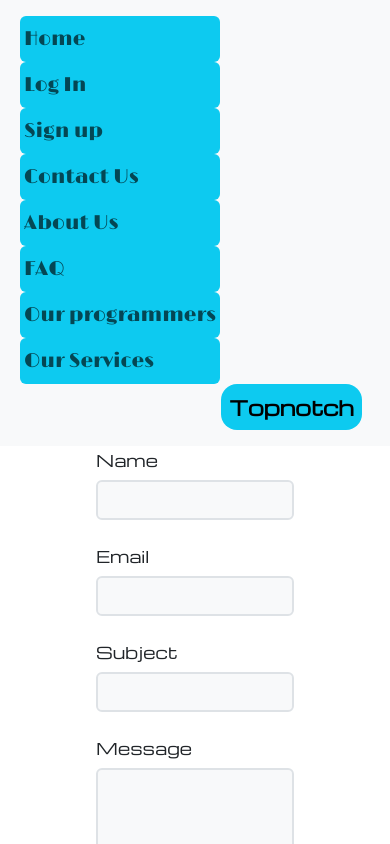
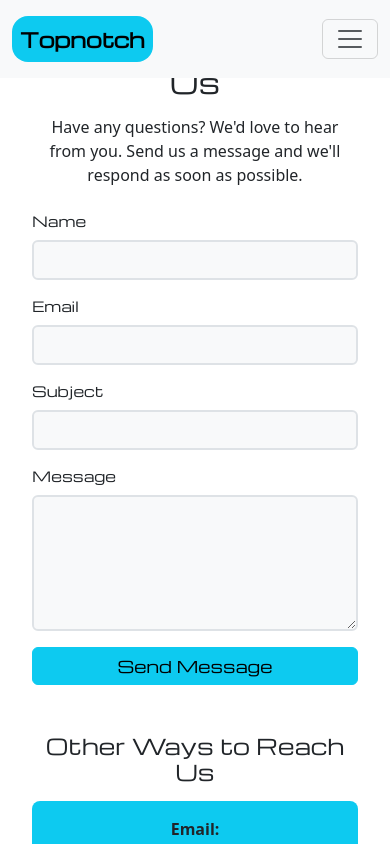
Before and after one commit to armin5872/topnotch, a Next.js app: page /topnotch-proto/contact-us in a window 390 px wide. Shown: the top 844 px of the page. Built offline with nearby package versions, Linux system fonts and the light colour scheme.

Commit message:
make project responsive

```diff
--- a/src/app/globals.css
+++ b/src/app/globals.css
@@ -20,6 +20,60 @@
 
 .image {
   object-fit: cover;
+}
+
+/* Mobile-first responsive adjustments */
+@media (max-width: 576px) {
+  body {
+    font-size: 14px;
+  }
+
+  .navbar {
+    padding: 0.5rem 0 !important;
+  }
+
+  .nav-item {
+    margin: 0.25rem !important;
+    padding: 0.25rem !important;
+  }
+
+  .navbar-collapse {
+    padding-top: 0.5rem;
+  }
+
+  h1 {
+    font-size: 1.75rem !important;
+  }
+
+  h2 {
+    font-size: 1.35rem !important;
+  }
+
+  h3 {
+    font-size: 1.15rem !important;
+  }
+}
+
+/* Tablet adjustments */
+@media (min-width: 577px) and (max-width: 991px) {
+  body {
+    font-size: 15px;
+  }
+
+  h1 {
+    font-size: 2rem !important;
+  }
+
+  h2 {
+    font-size: 1.5rem !important;
+  }
+}
+
+/* Landscape mobile fix */
+@media (max-height: 500px) and (orientation: landscape) {
+  body {
+    padding-top: 3rem;
+  }
 }
 
 /*
--- a/src/app/layout.tsx
+++ b/src/app/layout.tsx
@@ -18,6 +18,12 @@ export default function RootLayout({
   return (
     <SmoothScroll>
       <html lang='en'>
+        <head>
+          <meta
+            name='viewport'
+            content='width=device-width, initial-scale=1.0'
+          />
+        </head>
         <body>
           <Navbar />
           {children}
--- a/src/app/topnotch-proto/Navbar.tsx
+++ b/src/app/topnotch-proto/Navbar.tsx
@@ -3,6 +3,7 @@
 
 import { css } from '@emotion/react'
 import Link from 'next/link'
+import { useState } from 'react'
 
 const navbarBtn = css`
   transition-duration: 0.4s;
@@ -17,14 +18,40 @@ const navbarBrand = css`
     background-color: skyblue !important;
   }
 `
+
 export default function Navbar() {
+  const [isOpen, setIsOpen] = useState(false)
+
   return (
     <nav className='navbar navbar-light navbar-expand-lg fixed-top bg-light'>
       <div className='container-fluid my-2 limelight-regular'>
-        <ul className='navbar-nav'>
+        <a
+          css={navbarBrand}
+          className='navbar-brand michroma-regular p-2 fw-bold bg-info rounded-4'
+          href='#'
+        >
+          Topnotch
+        </a>
+
+        <button
+          className='navbar-toggler'
+          type='button'
+          onClick={() => setIsOpen(!isOpen)}
+          aria-controls='navbarNav'
+          aria-expanded={isOpen}
+          aria-label='Toggle navigation'
+        >
+          <span className='navbar-toggler-icon'></span>
+        </button>
+
+        <div
+          className={`collapse navbar-collapse ${isOpen ? 'show' : ''}`}
+          id='navbarNav'
+        >
+          <ul className='navbar-nav ms-auto'>
             <li
               css={navbarBtn}
-            className='nav-item px-1 fs-5 rounded-2 mx-2 bg-info'
+              className='nav-item px-1 fs-6 rounded-2 mx-2 bg-info'
             >
               <Link className='nav-link' href='#'>
                 Home
@@ -32,7 +59,7 @@ export default function Navbar() {
             </li>
             <li
               css={navbarBtn}
-            className='nav-item px-1 fs-5 rounded-2 mx-2 bg-info'
+              className='nav-item px-1 fs-6 rounded-2 mx-2 bg-info'
             >
               <Link className='nav-link' href='/topnotch-proto/log-in'>
                 Log In
@@ -40,7 +67,7 @@ export default function Navbar() {
             </li>
             <li
               css={navbarBtn}
-            className='nav-item px-1 fs-5 rounded-2 mx-2 bg-info'
+              className='nav-item px-1 fs-6 rounded-2 mx-2 bg-info'
             >
               <Link className='nav-link' href='/topnotch-proto/sign-up'>
                 Sign up
@@ -48,7 +75,7 @@ export default function Navbar() {
             </li>
             <li
               css={navbarBtn}
-            className='nav-item px-1 fs-5 rounded-2 mx-2 bg-info'
+              className='nav-item px-1 fs-6 rounded-2 mx-2 bg-info'
             >
               <Link className='nav-link' href='/topnotch-proto/contact-us'>
                 Contact Us
@@ -56,7 +83,7 @@ export default function Navbar() {
             </li>
             <li
               css={navbarBtn}
-            className='nav-item px-1 fs-5 rounded-2 mx-2 bg-info'
+              className='nav-item px-1 fs-6 rounded-2 mx-2 bg-info'
             >
               <Link className='nav-link' href='/topnotch-proto/about-us'>
                 About Us
@@ -64,7 +91,7 @@ export default function Navbar() {
             </li>
             <li
               css={navbarBtn}
-            className='nav-item px-1 fs-5 rounded-2 mx-2 bg-info'
+              className='nav-item px-1 fs-6 rounded-2 mx-2 bg-info'
             >
               <Link className='nav-link' href='/topnotch-proto/faq'>
                 FAQ
@@ -72,7 +99,7 @@ export default function Navbar() {
             </li>
             <li
               css={navbarBtn}
-            className='nav-item px-1 fs-5 rounded-2 mx-2 bg-info'
+              className='nav-item px-1 fs-6 rounded-2 mx-2 bg-info'
             >
               <Link className='nav-link' href='/topnotch-proto/programmers'>
                 Our programmers
@@ -80,20 +107,14 @@ export default function Navbar() {
             </li>
             <li
               css={navbarBtn}
-            className='nav-item px-1 fs-5 rounded-2 mx-2 bg-info'
+              className='nav-item px-1 fs-6 rounded-2 mx-2 bg-info'
             >
               <Link className='nav-link' href='#'>
                 Our Services
               </Link>
             </li>
           </ul>
-        <a
-          css={navbarBrand}
-          className='navbar-brand michroma-regular p-2 fw-bold bg-info ms-auto rounded-4'
-          href='#'
-        >
-          Topnotch
-        </a>
+        </div>
       </div>
     </nav>
   )
--- a/src/app/topnotch-proto/contact-us/page.tsx
+++ b/src/app/topnotch-proto/contact-us/page.tsx
@@ -44,7 +44,9 @@ export default function ContactUs() {
   })
   const [submitted, setSubmitted] = useState(false)
 
-  const handleChange = (e) => {
+  const handleChange = (
+    e: React.ChangeEvent<HTMLInputElement | HTMLTextAreaElement>,
+  ) => {
     const { name, value } = e.target
     setFormData((prev) => ({
       ...prev,
@@ -52,10 +54,10 @@ export default function ContactUs() {
     }))
   }
 
-  const handleSubmit = async (e) => {
+  const handleSubmit = async (e: React.FormEvent<HTMLFormElement>) => {
     e.preventDefault()
+
     try {
-      // Replace with your actual API endpoint
       const response = await fetch('/api/contact', {
         method: 'POST',
         headers: { 'Content-Type': 'application/json' },
@@ -74,20 +76,20 @@ export default function ContactUs() {
 
   return (
     <motion.div
-      className='contact-container p-5 m-5'
+      className='contact-container p-3 p-sm-4 p-lg-5 m-3 m-sm-4 m-lg-5'
       variants={containerVariants}
       initial='hidden'
       animate='visible'
     >
       <motion.h1
-        className='michroma-regular text-dark fs-1 mb-4 text-center'
+        className='michroma-regular text-dark fs-1 fs-sm-2 mb-3 mb-sm-4 text-center'
         variants={itemVariants}
       >
         Get In Touch With Us
       </motion.h1>
 
       <motion.p
-        className='text-center text-dark mb-5 fs-5'
+        className='text-center text-dark mb-4 mb-sm-5 fs-6 fs-sm-5'
         variants={itemVariants}
       >
         Have any questions? We&apos;d love to hear from you. Send us a message
@@ -98,9 +100,9 @@ export default function ContactUs() {
         className='row justify-content-center'
         variants={itemVariants}
       >
-        <div className='col-lg-6 col-md-8 col-sm-10'>
+        <div className='col-12 col-sm-10 col-md-8 col-lg-6'>
           <form onSubmit={handleSubmit}>
-            <motion.div className='mb-4' variants={itemVariants}>
+            <motion.div className='mb-3 mb-sm-4' variants={itemVariants}>
               <label htmlFor='name' className='form-label michroma-regular'>
                 Name
               </label>
@@ -116,7 +118,7 @@ export default function ContactUs() {
               />
             </motion.div>
 
-            <motion.div className='mb-4' variants={itemVariants}>
+            <motion.div className='mb-3 mb-sm-4' variants={itemVariants}>
               <label htmlFor='email' className='form-label michroma-regular'>
                 Email
               </label>
@@ -132,7 +134,7 @@ export default function ContactUs() {
               />
             </motion.div>
 
-            <motion.div className='mb-4' variants={itemVariants}>
+            <motion.div className='mb-3 mb-sm-4' variants={itemVariants}>
               <label htmlFor='subject' className='form-label michroma-regular'>
                 Subject
               </label>
@@ -148,7 +150,7 @@ export default function ContactUs() {
               />
             </motion.div>
 
-            <motion.div className='mb-4' variants={itemVariants}>
+            <motion.div className='mb-3 mb-sm-4' variants={itemVariants}>
               <label htmlFor='message' className='form-label michroma-regular'>
                 Message
               </label>
@@ -167,7 +169,7 @@ export default function ContactUs() {
             <motion.button
               css={submitBtn}
               type='submit'
-              className='btn btn-info michroma-regular w-100 fs-5'
+              className='btn btn-info michroma-regular w-100 fs-6 fs-sm-5'
               variants={itemVariants}
             >
               Send Message
@@ -188,21 +190,21 @@ export default function ContactUs() {
       </motion.div>
 
       <motion.div
-        className='row justify-content-center mt-5 pt-5'
+        className='row justify-content-center mt-4 mt-sm-5 pt-4 pt-sm-5'
         variants={itemVariants}
       >
-        <div className='col-lg-8 text-center'>
-          <h3 className='michroma-regular text-dark mb-4'>
+        <div className='col-12 col-sm-10 col-lg-8 text-center'>
+          <h3 className='michroma-regular text-dark mb-3 mb-sm-4 fs-4 fs-sm-3'>
             Other Ways to Reach Us
           </h3>
-          <div className='bg-info rounded-3 p-4'>
-            <p className='mb-2'>
+          <div className='bg-info rounded-3 p-3 p-sm-4'>
+            <p className='mb-2 fs-6 fs-sm-5'>
               <strong>Email:</strong> topnotchprogrammers@gmail.com
             </p>
-            <p className='mb-2'>
+            <p className='mb-2 fs-6 fs-sm-5'>
               <strong>Phone:</strong> 123-456-7890
             </p>
-            <p>
+            <p className='fs-6 fs-sm-5'>
               <strong>Address:</strong> 1600 Pennsylvania Avenue NW, Washington,
               DC 20500
             </p>
```
Lines whose indentation alone changed are shown as unchanged.
